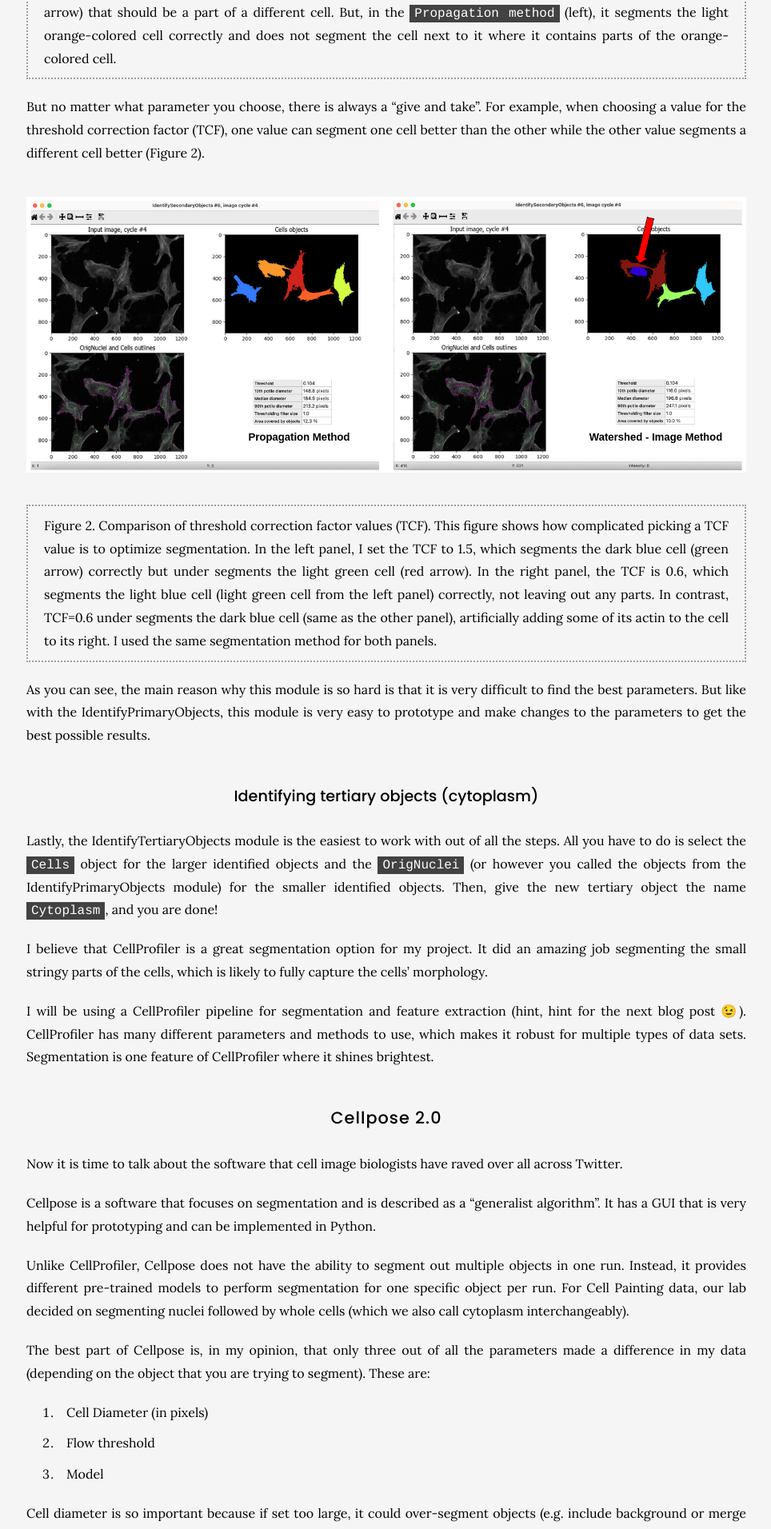
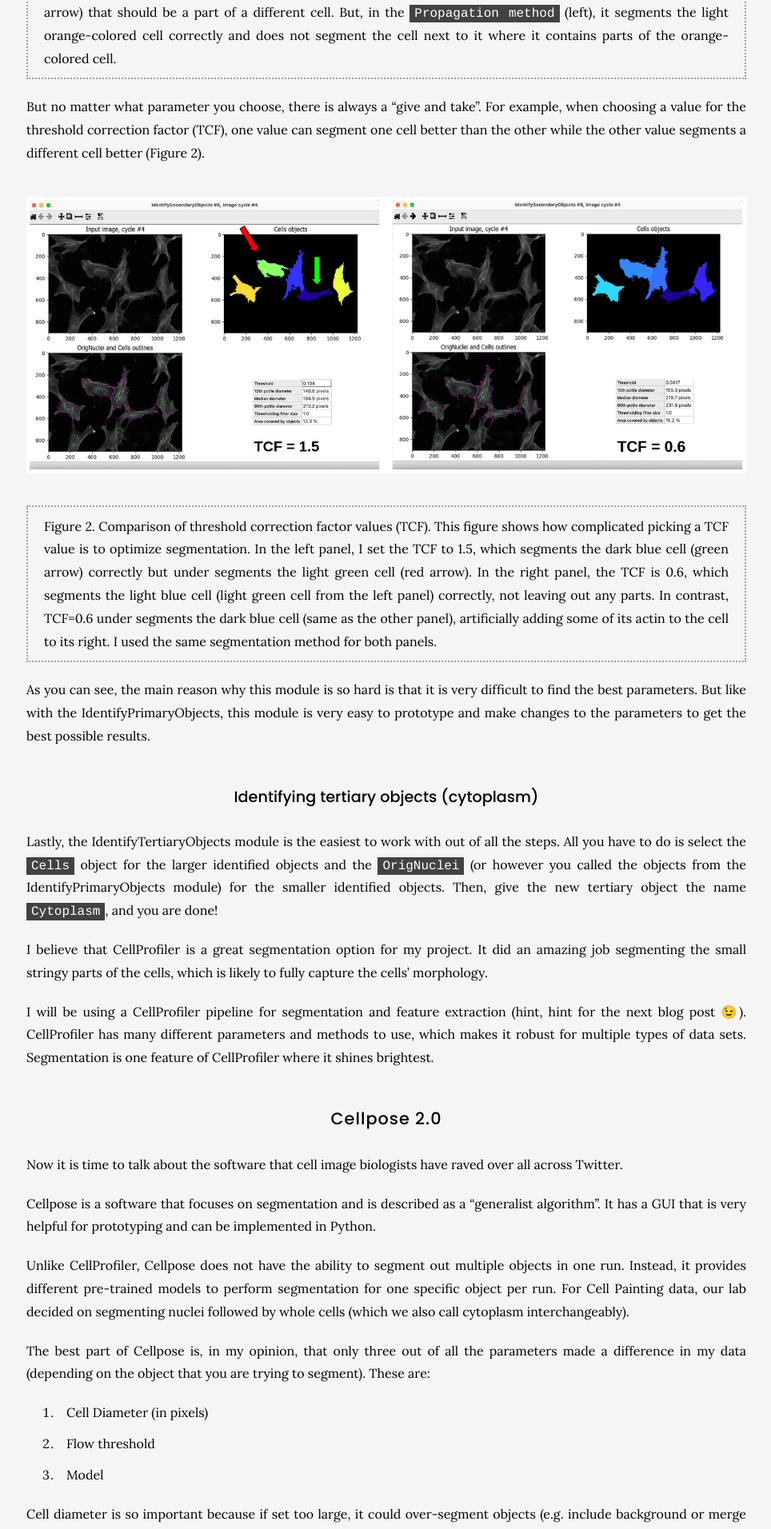
Before and after one commit to WayScience/waysciencelab.com, a Jekyll site: the page built from _posts/2022-10-31-segmentation.md, in a window 1280 px wide. Shown: the part 2792-4704 px from the top of the page at 80% size, without its empty margins (157-1121 px from the left). Built offline with Jekyll 4.4.1, drawn with Linux system fonts in a browser that asks for light colours; nearby versions of some CDN libraries.

Commit message:
fixed image issues

```diff
--- a/_posts/2022-10-31-segmentation.md
+++ b/_posts/2022-10-31-segmentation.md
@@ -89,7 +89,7 @@ the other value segments a different cell better (Figure 2).
 
 {%
   include figure.html
-  image="images/blog/segmentation/identification_method_blog.png"
+  image="images/blog/segmentation/TCF_blog.png"
   width="100%"
 %}
 
@@ -136,7 +136,7 @@ But set too small, it will incorrectly segment a bunch of small regions within t
 
 {%
   include figure.html
-  image="images/blog/segmentation/identification_method_blog.png"
+  image="images/blog/segmentation/cell_diameter_blog.png"
   width="100%"
 %}
 
```
Also changed, not shown: other parts of _posts/2022-10-31-segmentation.md (+1 -1 lines).
